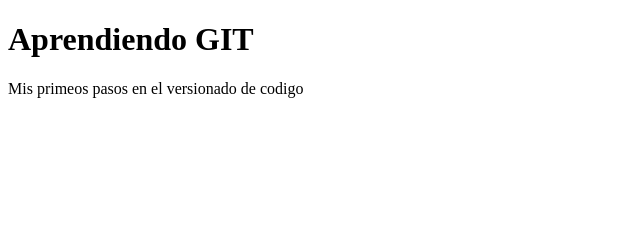
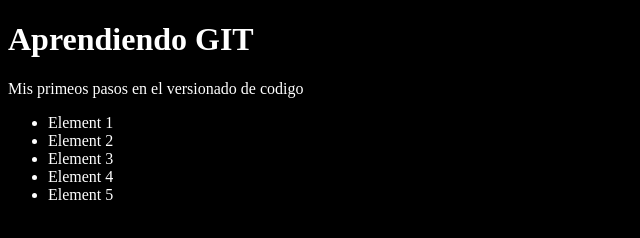
Before and after one commit to UpgradeNot/study-git, a plain HTML site: page index.html in a window 1280 px wide. Shown: the whole page, without its empty margins (0-640 px from the left). Drawn offline with Linux system fonts and the light colour scheme.

Commit message:
Cambios en el index.html, agregue el css

```diff
--- a/index.html
+++ b/index.html
@@ -4,6 +4,7 @@
     <meta charset="UTF-8">
     <meta http-equiv="X-UA-Compatible" content="IE=edge">
     <meta name="viewport" content="width=device-width, initial-scale=1.0">
+    <link rel="stylesheet" href="style.css">
     <title>Aprendiendo GIT</title>
 </head>
 <body>
@@ -11,5 +12,12 @@
     <p>
         Mis primeos pasos en el versionado de codigo
     </p>
+    <ul>
+        <li>Element 1</li>
+        <li>Element 2</li>
+        <li>Element 3</li>
+        <li>Element 4</li>
+        <li>Element 5</li>
+    </ul>
 </body>
 </html>
```
